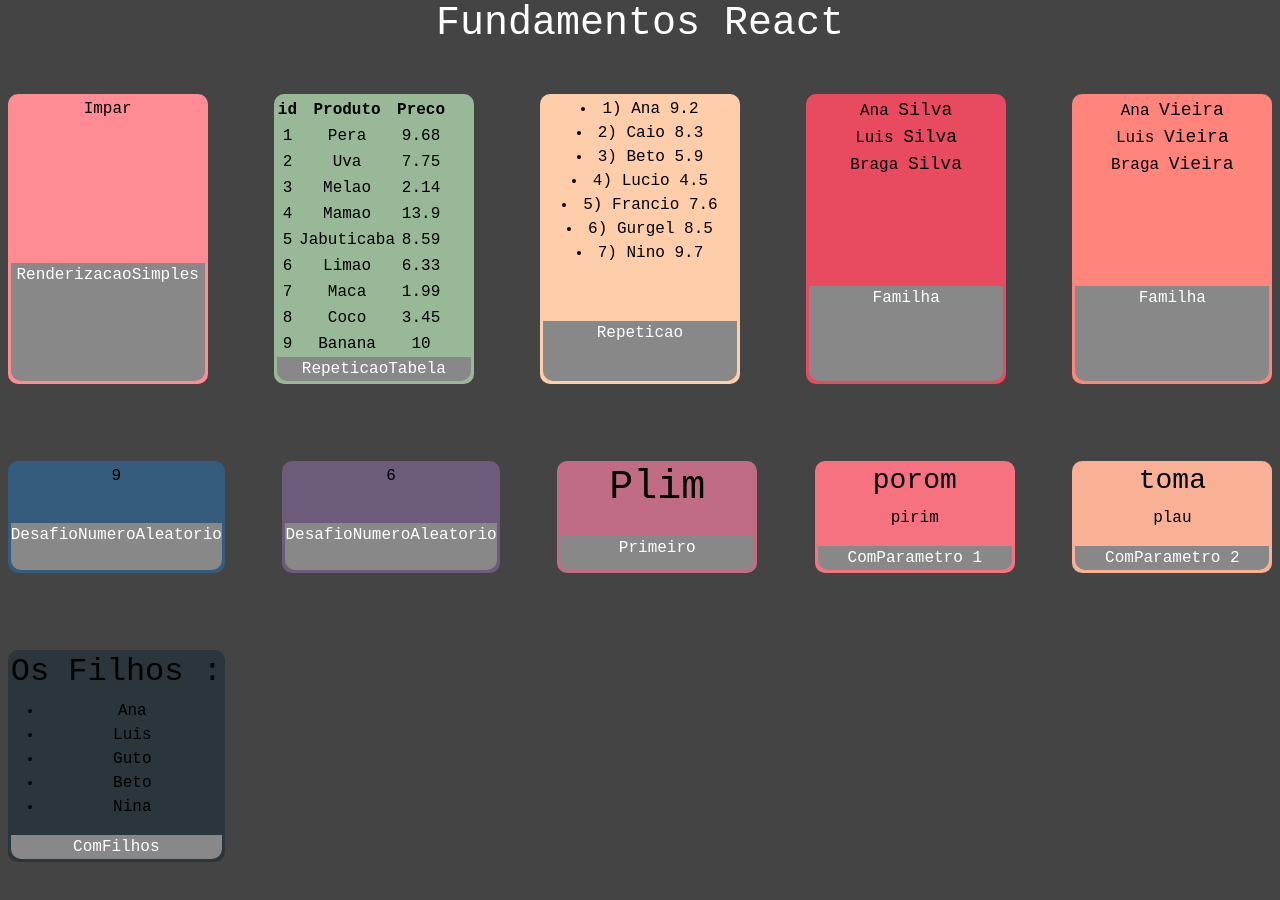
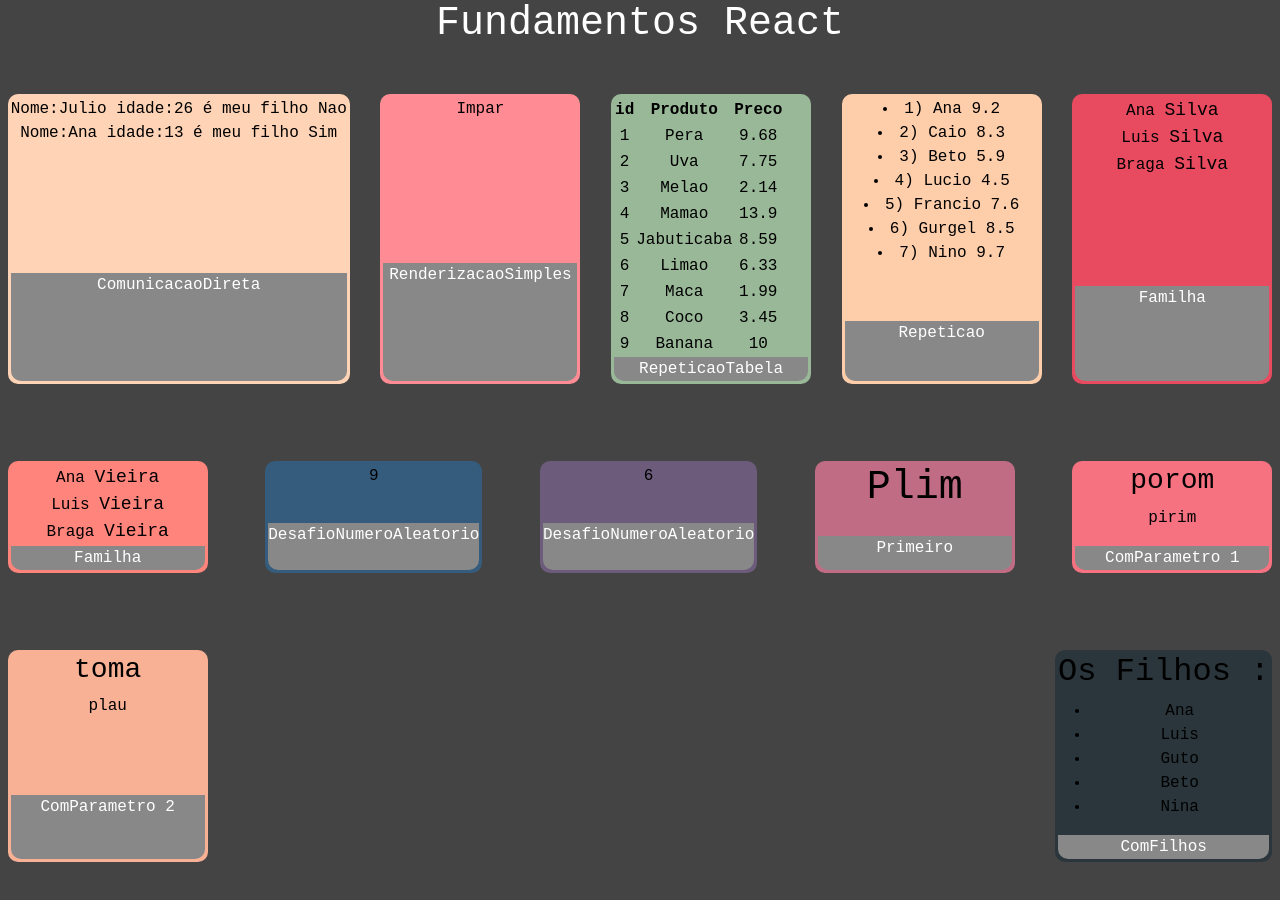
Before and after one commit to t55844/fundamentos-react, a React (Create React App) app: page / in a window 1280 px wide. Built offline with nearby package versions, Linux system fonts and the light colour scheme.

Commit message:
exemplo simples de comunicacao direta
Propriedades passadas de um componente pai para um componente filho.

```diff
--- a/src/App.jsx
+++ b/src/App.jsx
@@ -7,6 +7,7 @@ import Familha from "./components/basicos/Familha";
 import Familiares from "./components/basicos/Familiares";
 import Card from "./components/basicos/layout/Card";
 import Primeiro from "./components/basicos/Primeiro";
+import DiretaPai from "./components/comunicacaoDireta/DiretaPai";
 import RenderizacaoSimples from "./components/condicional/RenderizacaoCondicional";
 import Repeticao from "./components/repeticao/Repeticao";
 import RepeticaoTabela from "./components/repeticao/RepeticaoTabela";
@@ -19,6 +20,11 @@ export default function App(){
         <h1>Fundamentos React</h1>
 
         <div className="Cards">
+            <Card titulo="ComunicacaoDireta" color="#FFD3B5">
+               <DiretaPai>
+
+               </DiretaPai>
+            </Card>
             <Card titulo="RenderizacaoSimples" color="#FF8C94">
                <RenderizacaoSimples numero={Math.round(Math.random([1,10]))}>
 
--- /dev/null
+++ b/src/components/comunicacaoDireta/DiretaFilho.jsx
@@ -0,0 +1,11 @@
+import React from "react";
+
+export default function DiretaFilho(props){
+    return(
+        <>
+            <span>Nome:{props.nome}</span>
+            <span> idade:{props.idade}</span>
+            <span> é meu filho {props.dna?'Sim':'Nao'}</span><br></br>
+        </>
+    )
+}
--- /dev/null
+++ b/src/components/comunicacaoDireta/DiretaPai.jsx
@@ -0,0 +1,16 @@
+import React from "react";
+import DiretaFilho from "./DiretaFilho";
+
+export default function DiretaPai(){
+    return(
+        <>
+            <DiretaFilho
+            nome="Julio" idade={26} dna={false}>
+            </DiretaFilho>
+            <DiretaFilho
+            nome="Ana" idade={13} dna={true}>
+            </DiretaFilho>
+        </>
+
+    )
+}
```
